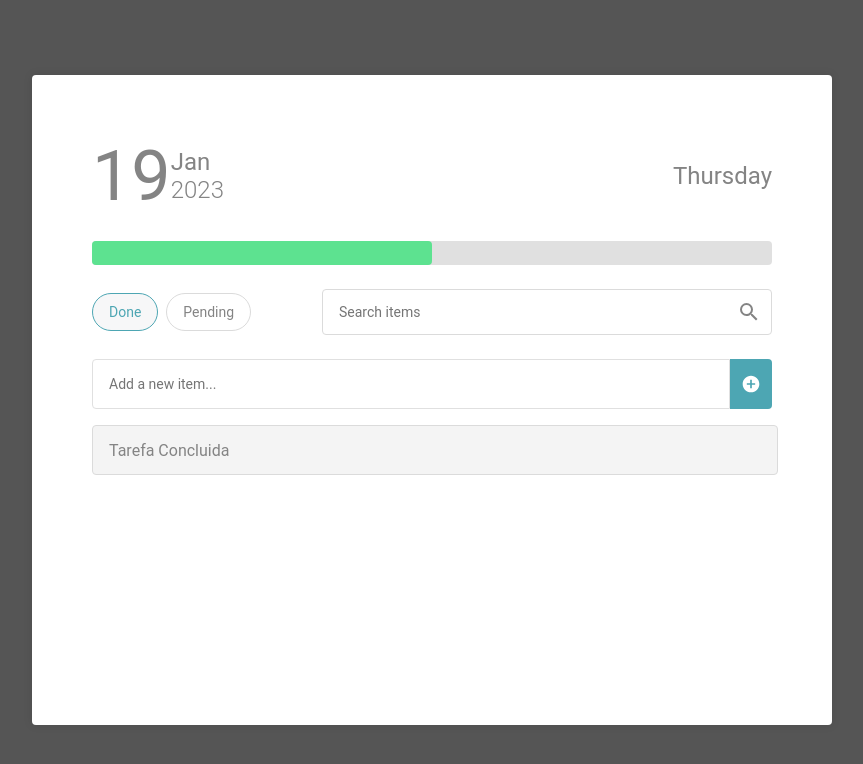
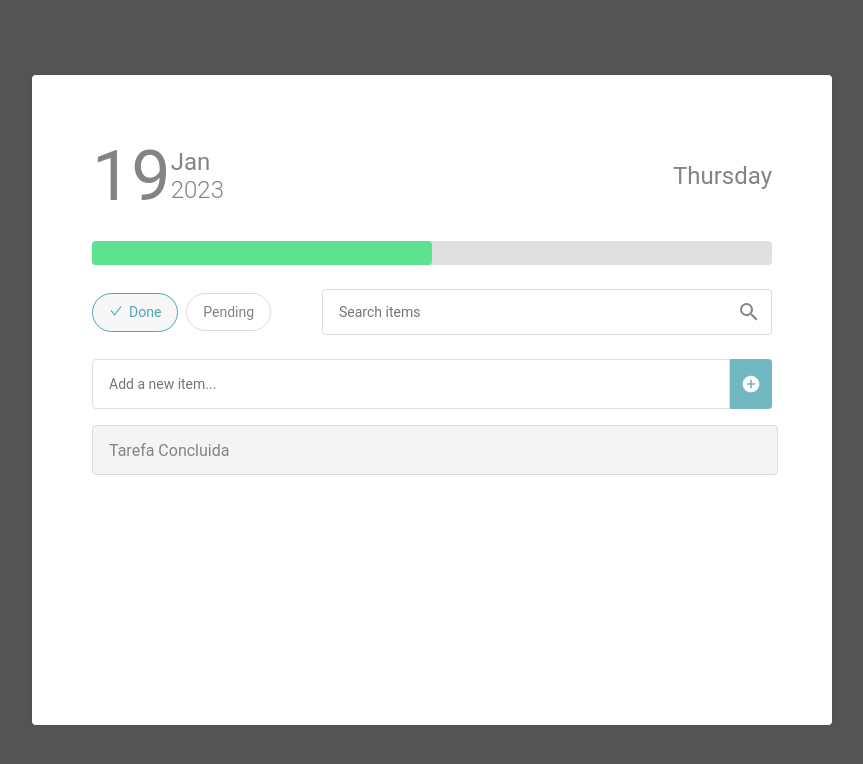
Before and after one commit to sizebay/frontend-challenge, a React (Vite) app: page / in a window 1280 px wide. Both pictures are taken after a click on the button "Done". Shown: the top 764 px of the page, without its empty margins (208-1071 px from the left). Built offline with nearby package versions, Linux system fonts and the light colour scheme.

Commit message:
icons changed | style fixes

```diff
--- a/src/components/AddTask.jsx
+++ b/src/components/AddTask.jsx
@@ -31,6 +31,11 @@ const Button = styled.button`
     display: flex;
     justify-content: center;
     align-items: center;
+    opacity: 0.8;
+
+    &:hover {
+        opacity: 1;
+    }
 `;
 
 const Add = styled(MdAddCircle)`
--- a/src/components/FilterButton.jsx
+++ b/src/components/FilterButton.jsx
@@ -1,7 +1,10 @@
 import React from "react";
 import styled from "styled-components";
+import {AiOutlineCheck} from "react-icons/ai";
 
 const Button = styled.button`
+    display: inline-flex;
+    gap: 6px;
     background: #ffffff;
     border: 1px solid #dbdbdb;
     border-radius: 50px;
@@ -10,11 +13,17 @@ const Button = styled.button`
     padding: 10px 16px;
     color: #848484;
     cursor: pointer;
+    transition: 0.2s linear;
 `;
 
 function FilterButton({text, action, active}) {
     return (
         <Button style={active ? {backgroundColor: "#f7f7f8", border: "1px solid #4da6b3", color: "#4da6b3"} : {}} onClick={action}>
+            {active && (
+                <span style={{color: "#4da6b3"}}>
+                    <AiOutlineCheck />
+                </span>
+            )}
             {text}
         </Button>
     );
--- a/src/components/Task.jsx
+++ b/src/components/Task.jsx
@@ -4,7 +4,7 @@ import {keyframes} from "styled-components";
 import {useContext, useState} from "react";
 import {TasksContext} from "../contexts/Tasks";
 
-import {AiFillMinusCircle, AiFillPlusCircle} from "react-icons/ai";
+import {AiFillMinusCircle, AiFillCheckCircle} from "react-icons/ai";
 
 const TaskItem = styled.div`
     width: 100%;
@@ -43,7 +43,6 @@ const ButtonGroup = styled.div`
     height: 100%;
     opacity: 0;
     z-index: 1;
-    transition: 0.2s linear;
 
     ${TaskItem}:hover & {
         animation: ${slideIn} 0.2s linear;
@@ -84,7 +83,7 @@ function Task({task}) {
                     <AiFillMinusCircle />
                 </DeleteButton>
                 <AddButton onClick={() => markCompleteTask(task.id)}>
-                    <AiFillPlusCircle />
+                    <AiFillCheckCircle />
                 </AddButton>
             </ButtonGroup>
         </TaskItem>
```
